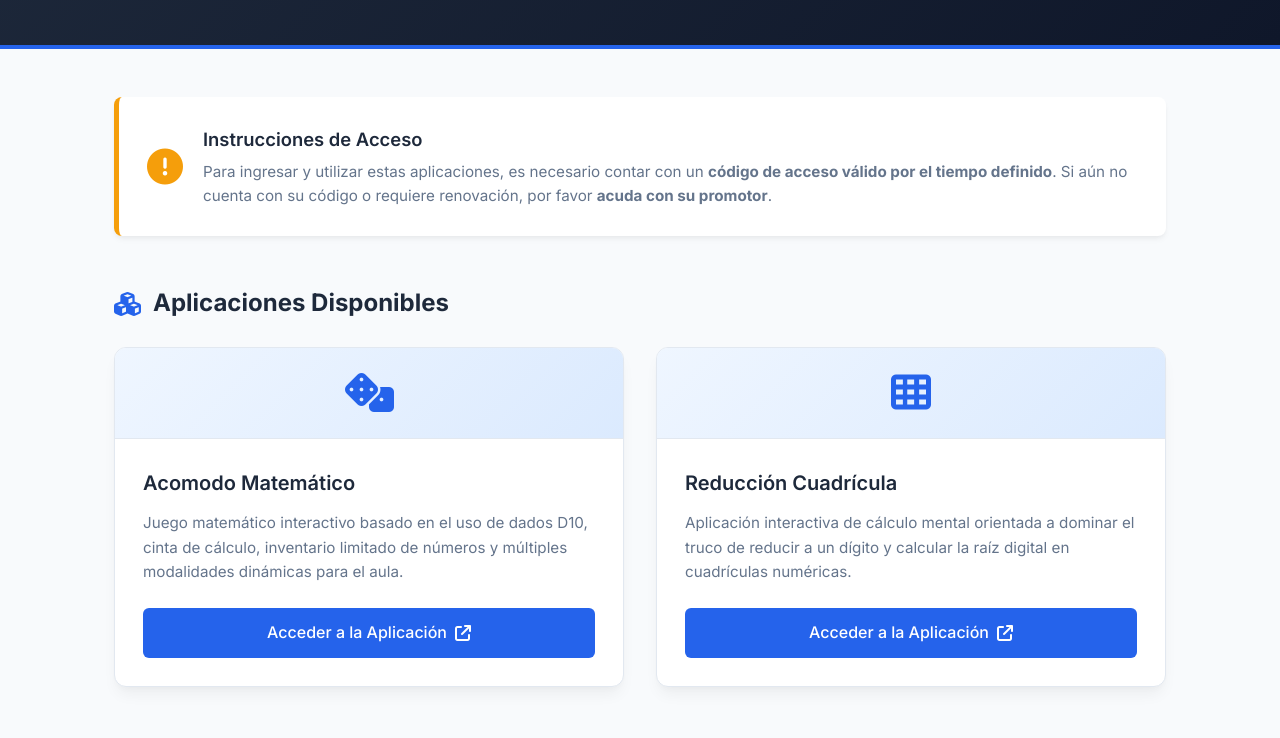
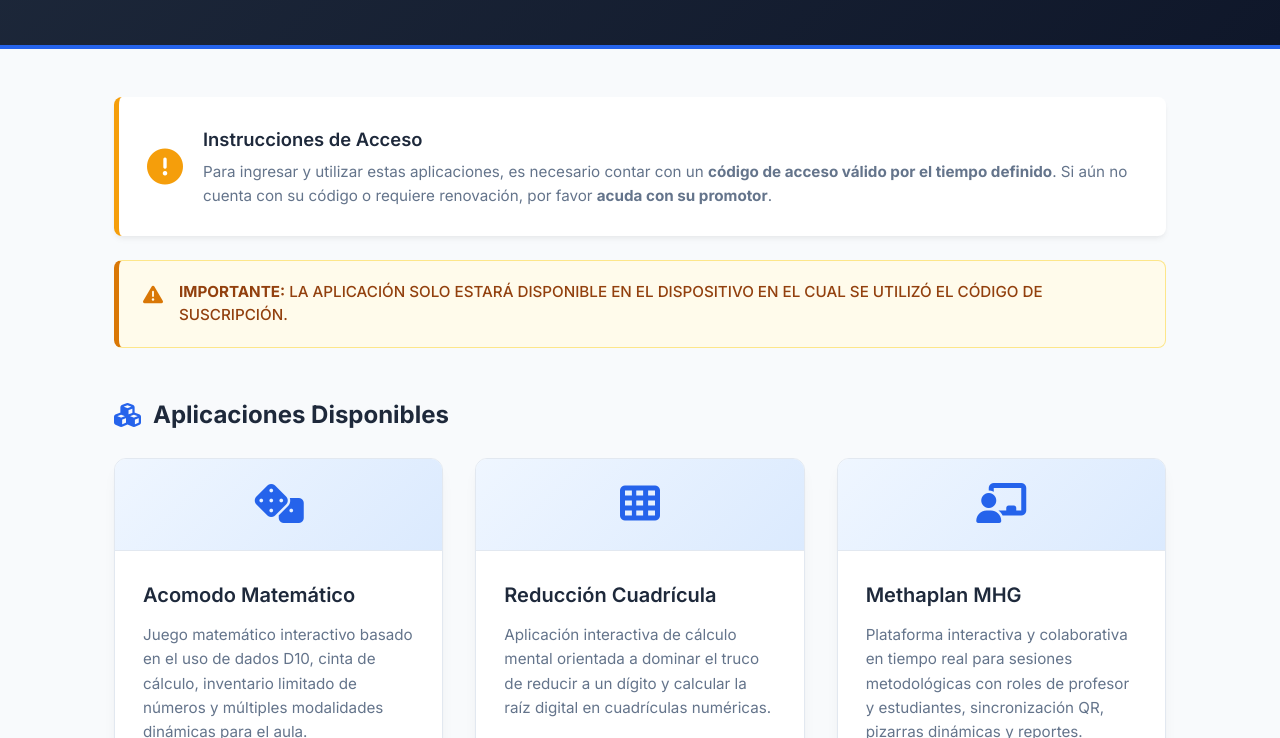
Before and after one commit to thaelous/plataformaeducativa, a plain HTML site: page index.html in a window 1280 px wide. Shown: the part 214-952 px from the top of the page. Drawn offline with Linux system fonts and the light colour scheme.

Commit message:
Add important notice for subscription code usage
Added an important notice section to inform users about subscription code availability and device restrictions.

```diff
--- a/index.html
+++ b/index.html
@@ -18,6 +18,8 @@
             --text-main: #1e293b;
             --text-muted: #64748b;
             --border-color: #e2e8f0;
+            --alert-bg: #fffbeb;
+            --alert-border: #f59e0b;
         }
 
         * {
@@ -89,7 +91,7 @@
             padding: 1.75rem;
             border-radius: 8px;
             box-shadow: 0 4px 6px -1px rgba(0, 0, 0, 0.05), 0 2px 4px -1px rgba(0, 0, 0, 0.03);
-            margin-bottom: 3rem;
+            margin-bottom: 1.5rem;
             display: grid;
             grid-template-columns: auto 1fr;
             gap: 1.25rem;
@@ -111,6 +113,31 @@
         .instructions-content p {
             color: var(--text-muted);
             font-size: 0.95rem;
+        }
+
+        .important-notice {
+            background-color: var(--alert-bg);
+            border: 1px solid #fde68a;
+            border-left: 5px solid #d97706;
+            padding: 1.25rem 1.5rem;
+            border-radius: 8px;
+            margin-bottom: 3rem;
+            display: flex;
+            align-items: flex-start;
+            gap: 1rem;
+        }
+
+        .important-notice i {
+            color: #d97706;
+            font-size: 1.25rem;
+            margin-top: 0.2rem;
+        }
+
+        .important-notice p {
+            font-size: 0.95rem;
+            color: #92400e;
+            font-weight: 500;
+            line-height: 1.5;
         }
 
         .section-title {
@@ -246,6 +273,11 @@
             </div>
         </div>
 
+        <div class="important-notice">
+            <i class="fa-solid fa-triangle-exclamation"></i>
+            <p><strong>IMPORTANTE:</strong> LA APLICACIÓN SOLO ESTARÁ DISPONIBLE EN EL DISPOSITIVO EN EL CUAL SE UTILIZÓ EL CÓDIGO DE SUSCRIPCIÓN.</p>
+        </div>
+
         <h2 class="section-title"><i class="fa-solid fa-cubes"></i> Aplicaciones Disponibles</h2>
 
         <div class="apps-grid">
@@ -276,6 +308,20 @@
                     </a>
                 </div>
             </div>
+
+            <!-- Aplicación 3 -->
+            <div class="app-card">
+                <div class="app-card-header">
+                    <i class="fa-solid fa-chalkboard-user"></i>
+                </div>
+                <div class="app-card-body">
+                    <h3>Methaplan MHG</h3>
+                    <p>Plataforma interactiva y colaborativa en tiempo real para sesiones metodológicas con roles de profesor y estudiantes, sincronización QR, pizarras dinámicas y reportes.</p>
+                    <a href="https://methaplanmhg.buenosmalosconsejos.com/" target="_blank" rel="noopener noreferrer" class="btn-access">
+                        Acceder a la Aplicación <i class="fa-solid fa-arrow-up-right-from-square"></i>
+                    </a>
+                </div>
+            </div>
         </div>
     </main>
 
```
